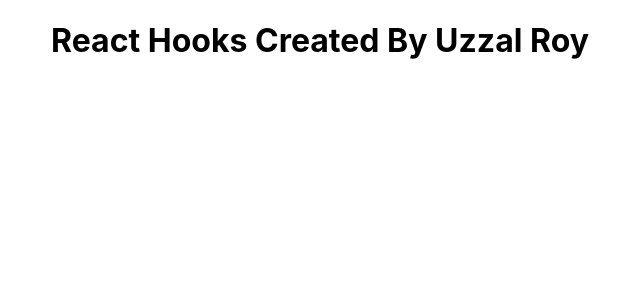
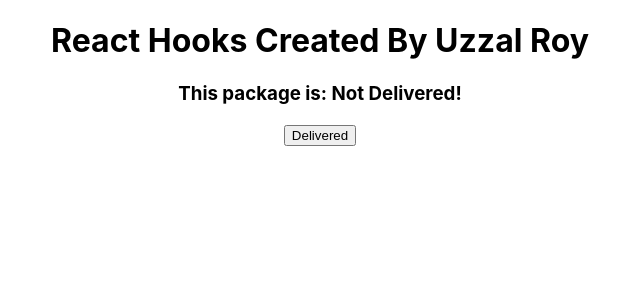
Before and after one commit to uzzal71/React-Hooks, a React (Create React App) app: page / in a window 1280 px wide. Shown: the top 300 px of the page, without its empty margins (320-960 px from the left). Built offline with nearby package versions, Linux system fonts and the light colour scheme.

Commit message:
Incorporating the useState Hook

```diff
--- a/src/App.js
+++ b/src/App.js
@@ -1,9 +1,14 @@
+import { useState } from 'react';
 import './App.css';
 
 const App = (props) => {
+  const [status, setStatus] = useState("Not Delivered!");
+
   return (
     <div className="App">
       <h1>React Hooks Created By {props.name}</h1>
+      <h3>This package is: {status}</h3>
+      <button onClick={() => setStatus("Delivered")}>Delivered</button>
     </div>
   );
 }
--- a/src/index.js
+++ b/src/index.js
@@ -2,10 +2,6 @@ import React from 'react';
 import ReactDOM from 'react-dom';
 import './index.css';
 import App from './App';
-
-const [, , thrid] = ["Uzzal", "Kumar", "Roy"];
-
-console.log(thrid);
 
 ReactDOM.render(
   <React.StrictMode>
```
